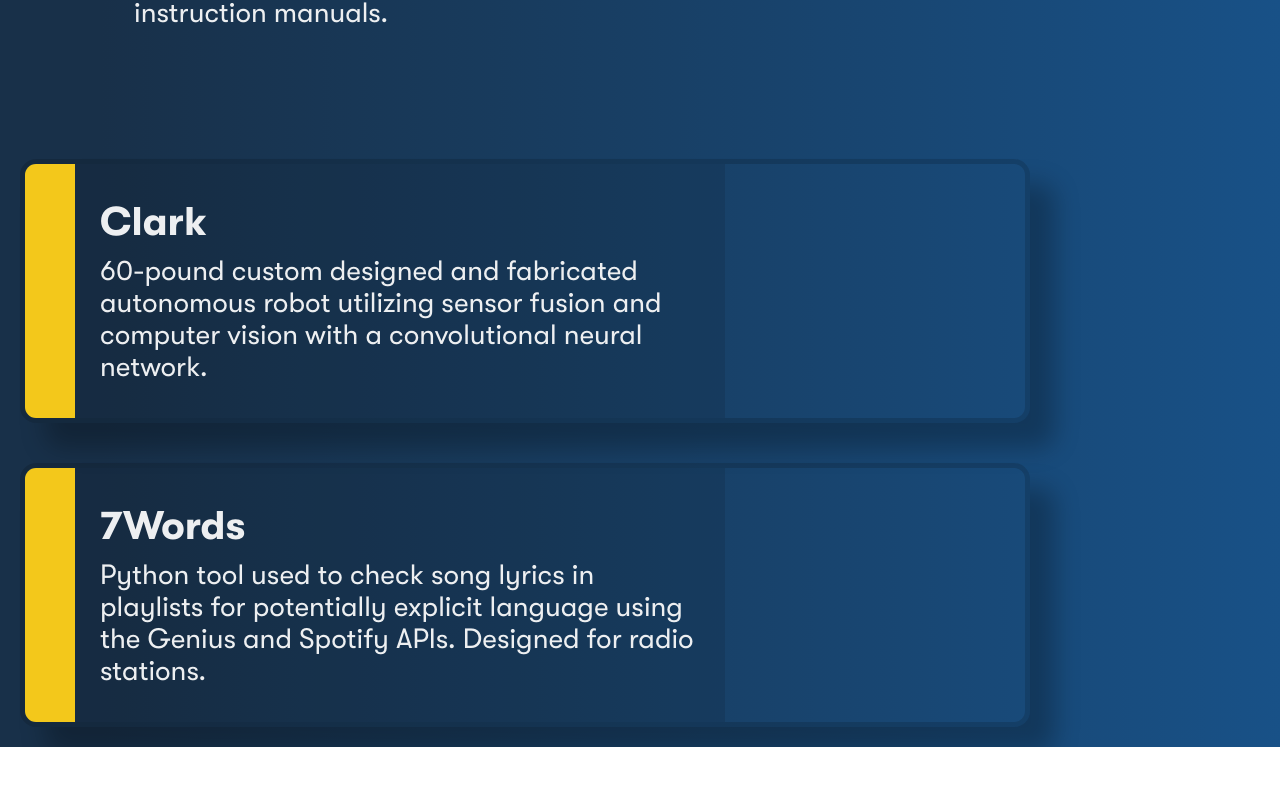
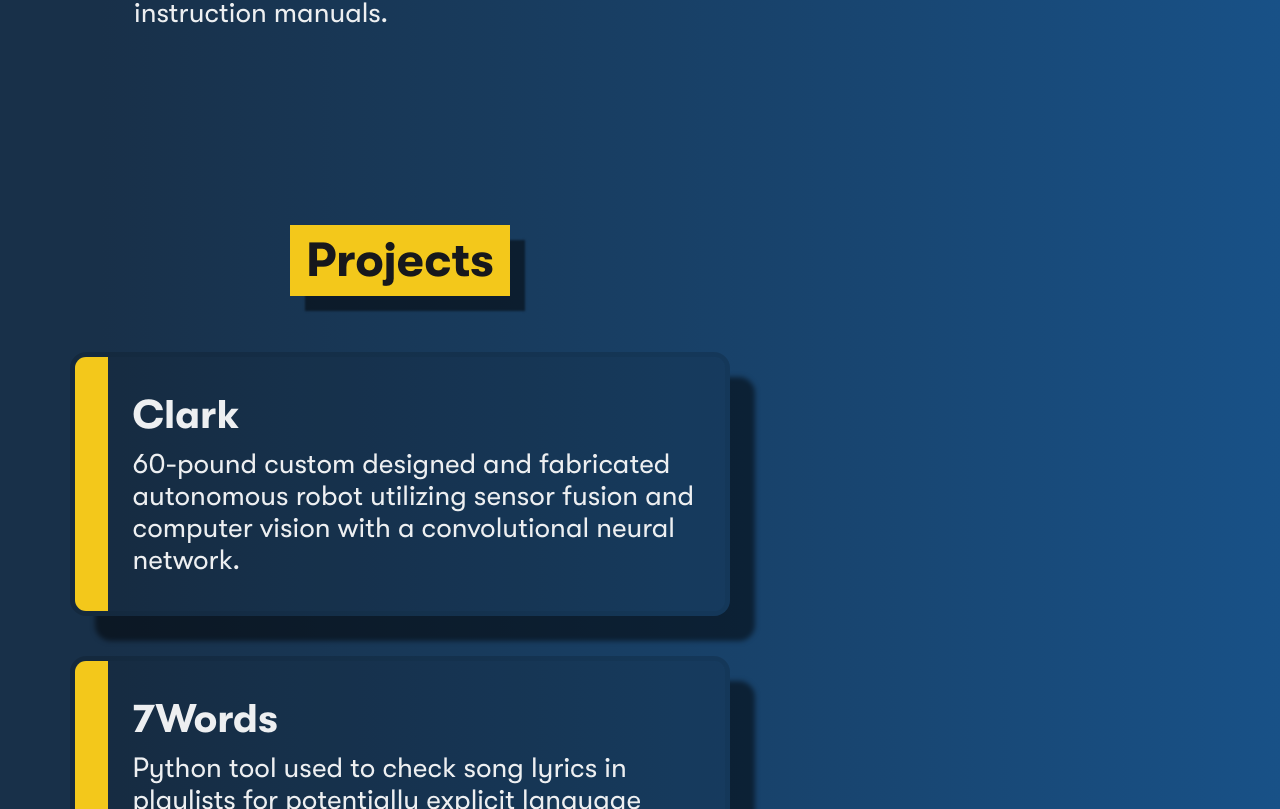
Before and after one commit to elusiveplanet/alexisrenderos.com, a Next.js app in the folder web/: page / in a window 1280 px wide. Shown: the part 2791-3600 px from the top of the page. Before the commit the page ends 3538 px from the top, so only its background shows below. Built offline with nearby package versions, Linux system fonts and the light colour scheme.

Commit message:
Update projectCard styling

```diff
--- a/web/components/projectCard.tsx
+++ b/web/components/projectCard.tsx
@@ -1,15 +1,15 @@
 import styled from "styled-components";
 import {
+  HalfShadow,
   LightText,
   ModeratelyDarken,
-  QuarterShadow,
   SaffronYellow,
   SlightShadow,
 } from "../utils/colors";
+
 // Project Card
 // This component is used to display a single project entry.
 // It also renders a single vertical accent line on the left side of the card.
-
 export type ProjectEntry = {
   name: string;
   url?: string;
@@ -29,9 +29,9 @@ const ProjectCardWrapper = styled.div`
   flex-direction: row;
   justify-content: flex-start;
   overflow: hidden;
-  max-width: 1000px;
+  max-width: 650px;
   margin: 20px;
-  box-shadow: 25px 25px 25px 0 ${QuarterShadow};
+  box-shadow: 25px 25px 5px 0 ${HalfShadow};
   border-radius: 16px;
   border: 5px ${SlightShadow} solid;
 `;
--- a/web/components/projectCardCollection.tsx
+++ b/web/components/projectCardCollection.tsx
@@ -1,10 +1,26 @@
 import styled from "styled-components";
 import { ProjectCard, ProjectEntry } from "./projectCard";
 import simpleHash from "../helpers/simpleHash";
+import { DarkText, HalfShadow, SaffronYellow } from "../utils/colors";
 
 export const ProjectCardCollectionWrapper = styled.div`
   display: inline-flex;
   flex-direction: column;
+  width: max-content;
+  max-width: 800px;
+  padding: 50px 50px;
+`;
+
+export const ProjectCardCollectionTitle = styled.h2`
+  font-size: 3em;
+  font-weight: 700;
+  margin: 0.75em auto;
+  text-align: center;
+  color: ${DarkText};
+  background: ${SaffronYellow};
+  border: solid ${SaffronYellow};
+  border-width: 0.175em 0.35em 0.175em 0.35em;
+  box-shadow: 15px 15px 2px 0 ${HalfShadow};
 `;
 
 export type ProjectCardCollectionProps = {
@@ -26,6 +42,7 @@ export const ProjectCardCollection = ({
 
   return (
     <ProjectCardCollectionWrapper>
+      <ProjectCardCollectionTitle>Projects</ProjectCardCollectionTitle>
       {projectList.map((projectEntry, index) => (
         <ProjectCard
           project={projectEntry}
```
